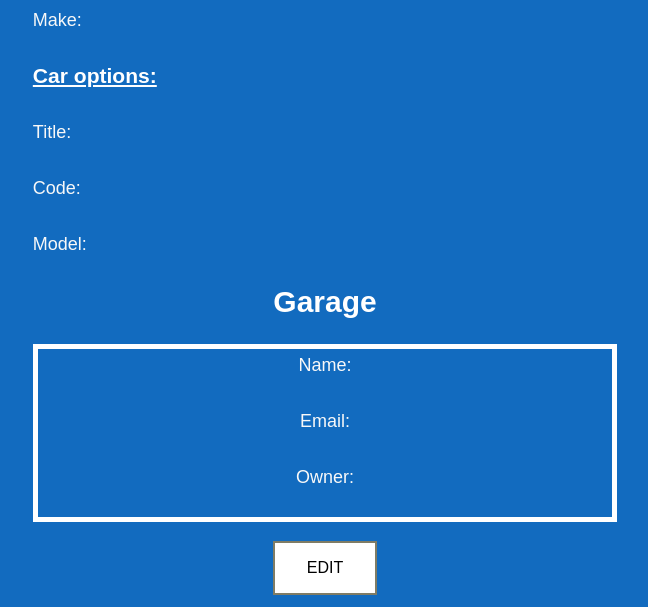
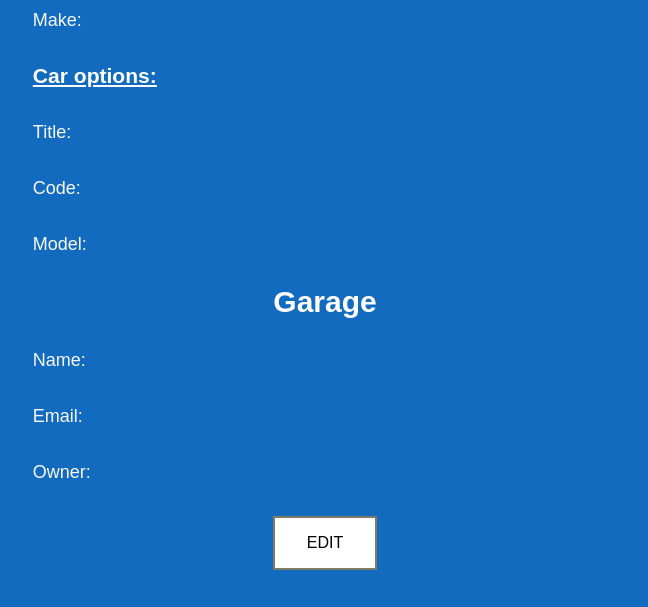
Before and after one commit to MrBomberman/car-page-test, a website: page index.html in a window 1280 px wide. Shown: the part 444-1051 px from the top of the page, without its empty margins (315-963 px from the left). After the commit the page ends 1026 px from the top, so only its background shows below. Drawn offline with Linux system fonts and the light colour scheme; no server answers.

Commit message:
deleted frame

```diff
--- a/styles.css
+++ b/styles.css
@@ -115,9 +115,3 @@ h3 {
         font-size: 30px;
     }
 }
-
-.finalResult {
-  text-align: center;
-  border: 5px solid white;
-  margin-bottom: 15px;
-}
```
